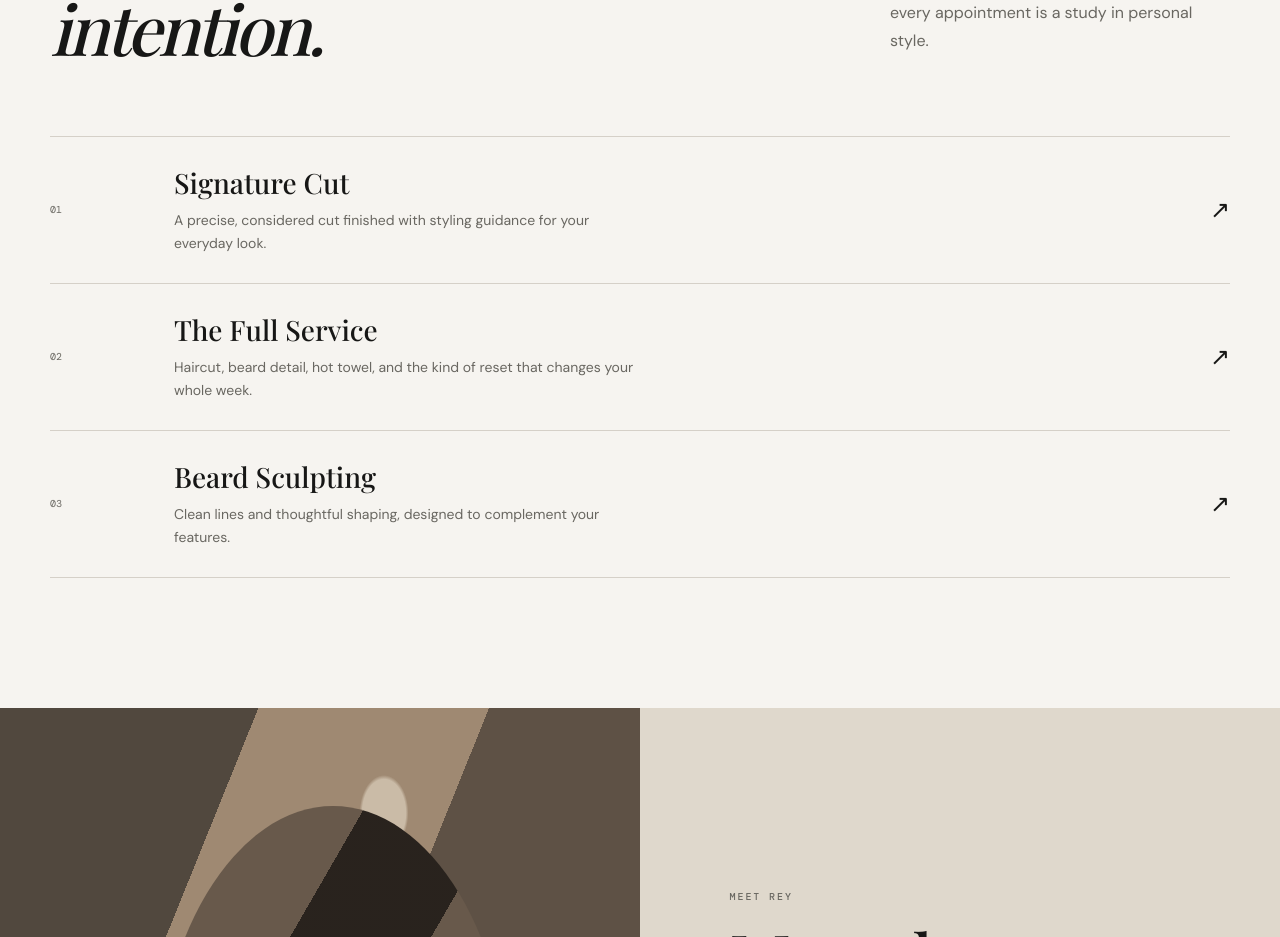
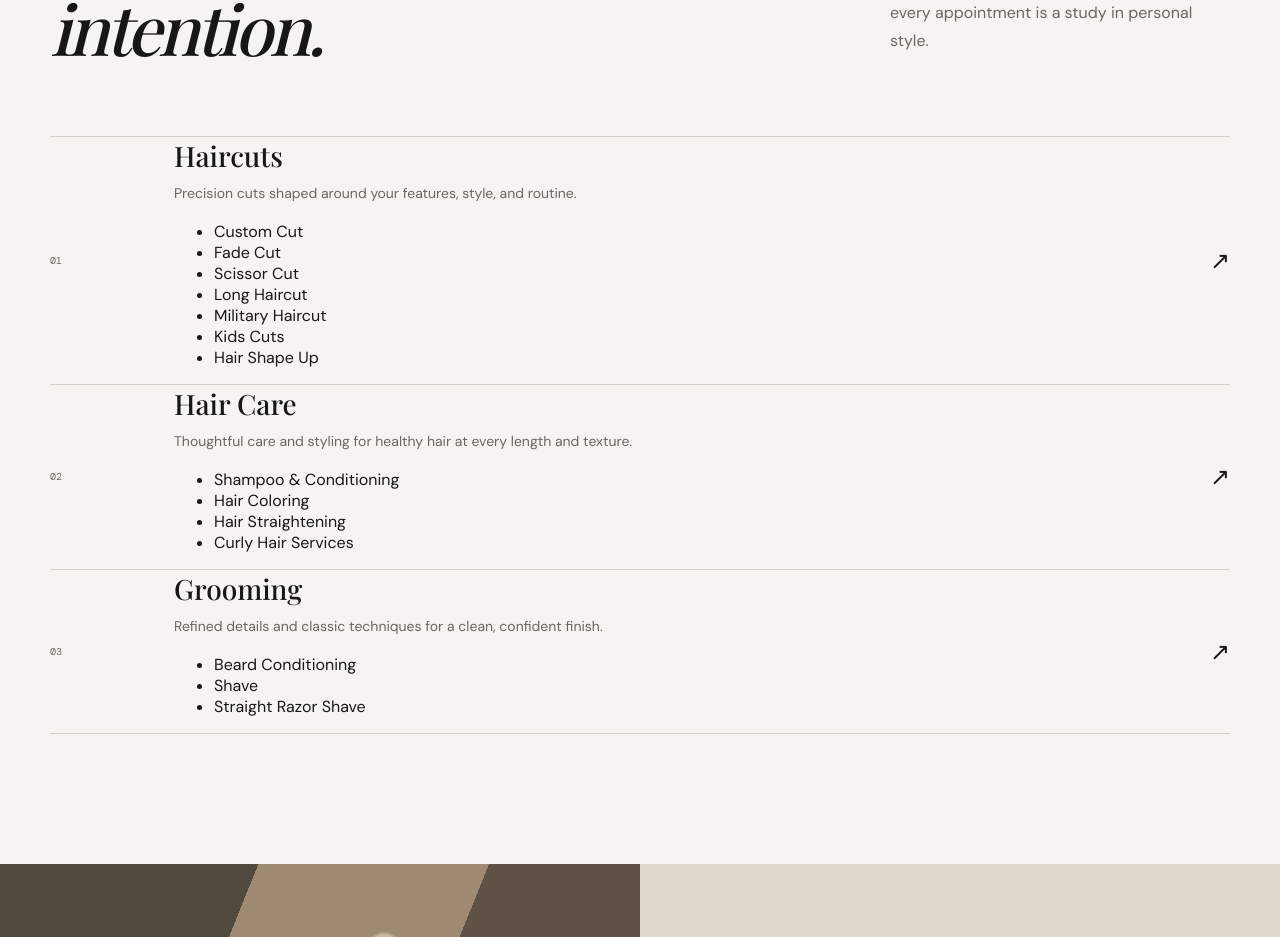
Before and after one commit to jesuscarvallo35/rey-hair-miami, a Next.js app: page / in a window 1280 px wide. Shown: the part 1034-1971 px from the top of the page. Built offline with nearby package versions, Linux system fonts and the light colour scheme; a web font is replaced by a local one.

Commit message:
Update Services.tsx

```diff
--- a/components/Services.tsx
+++ b/components/Services.tsx
@@ -1,7 +1,22 @@
 const services = [
-  ["01", "Signature Cut", "A precise, considered cut finished with styling guidance for your everyday look."],
-  ["02", "The Full Service", "Haircut, beard detail, hot towel, and the kind of reset that changes your whole week."],
-  ["03", "Beard Sculpting", "Clean lines and thoughtful shaping, designed to complement your features."],
+  {
+    number: "01",
+    title: "Haircuts",
+    copy: "Precision cuts shaped around your features, style, and routine.",
+    items: ["Custom Cut", "Fade Cut", "Scissor Cut", "Long Haircut", "Military Haircut", "Kids Cuts", "Hair Shape Up"],
+  },
+  {
+    number: "02",
+    title: "Hair Care",
+    copy: "Thoughtful care and styling for healthy hair at every length and texture.",
+    items: ["Shampoo & Conditioning", "Hair Coloring", "Hair Straightening", "Curly Hair Services"],
+  },
+  {
+    number: "03",
+    title: "Grooming",
+    copy: "Refined details and classic techniques for a clean, confident finish.",
+    items: ["Beard Conditioning", "Shave", "Straight Razor Shave"],
+  },
 ];
 
 export default function Services() {
@@ -13,7 +28,19 @@ export default function Services() {
           <p>From the first consultation to the final detail, every appointment is a study in personal style.</p>
         </div>
         <div className="service-list">
-          {services.map(([number, title, copy]) => <article className="service" key={number}><span>{number}</span><div><h3>{title}</h3><p>{copy}</p></div><span className="service__arrow">↗</span></article>)}
+          {services.map((service) => (
+            <article className="service" key={service.number}>
+              <span>{service.number}</span>
+              <div>
+                <h3>{service.title}</h3>
+                <p>{service.copy}</p>
+                <ul className="service__items">
+                  {service.items.map((item) => <li key={item}>{item}</li>)}
+                </ul>
+              </div>
+              <span className="service__arrow">↗</span>
+            </article>
+          ))}
         </div>
       </div>
     </section>
```
